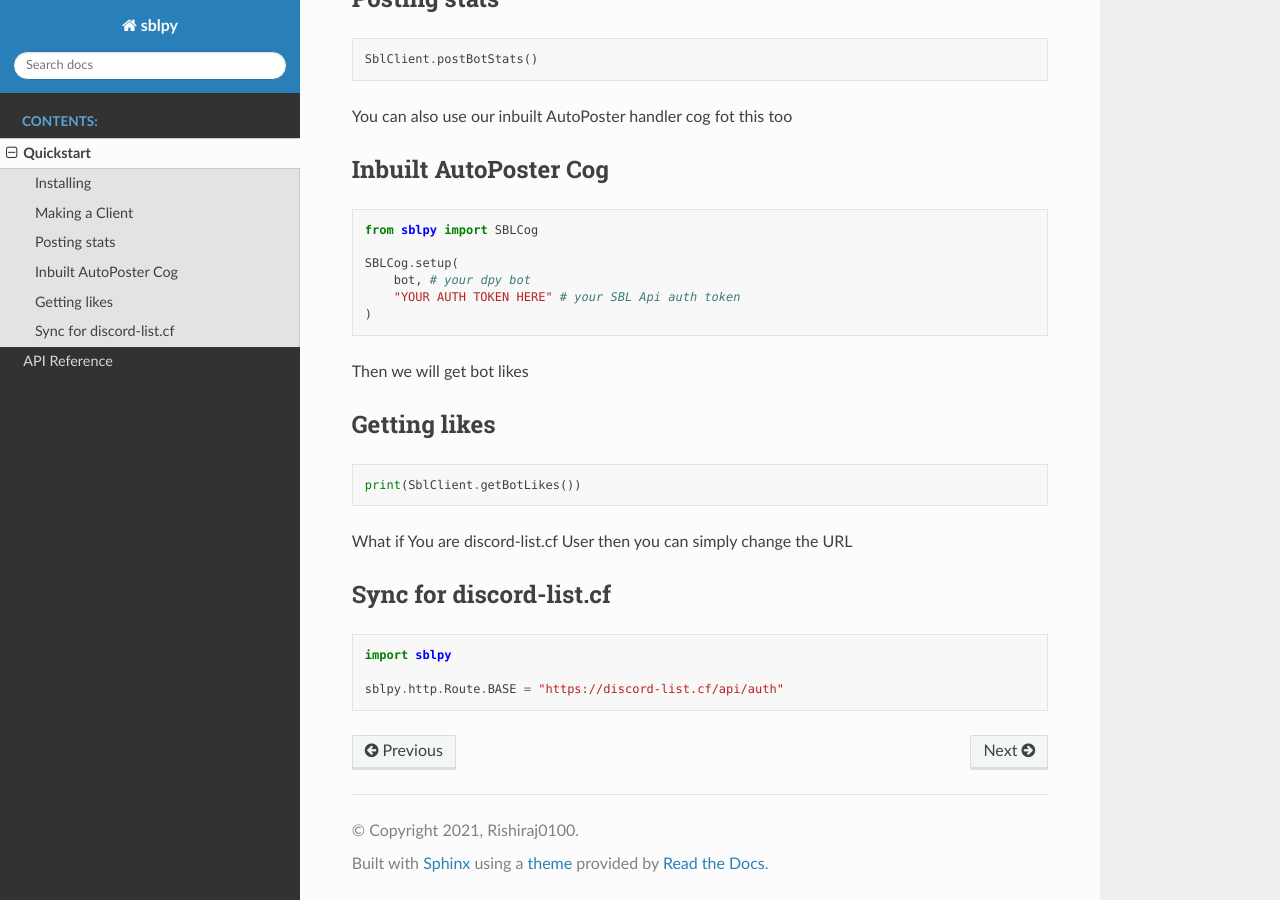
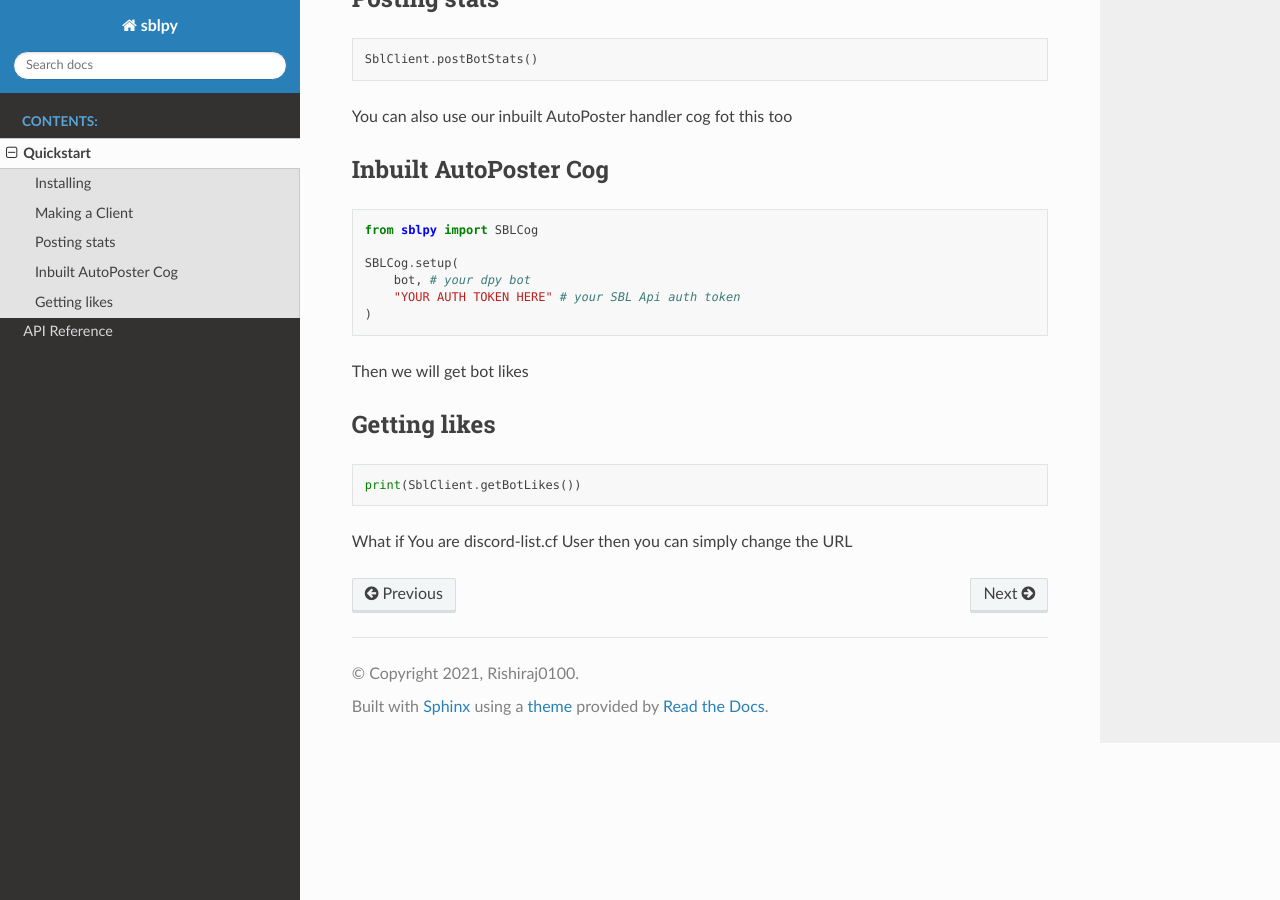
Before and after one commit to Rishiraj0100/SBL.py, a Sphinx documentation site: the page built from docs/quickstart.rst, in a window 1280 px wide and 900 px high, scrolled down 601 px. Built offline with Sphinx 7.4.7 and the Read the Docs theme 2.0.0, drawn with Linux system fonts in a browser that asks for light colours; the version number could not be read and is left out.

Commit message:
Update quickstart.rst

```diff
--- a/docs/quickstart.rst
+++ b/docs/quickstart.rst
@@ -59,12 +59,3 @@ Getting likes
 
 What if You are discord-list.cf User
 then you can simply change the URL
-
-Sync for discord-list.cf
--------------------------
-
-.. code-block:: python3
-
-    import sblpy
-
-    sblpy.http.Route.BASE = "https://discord-list.cf/api/auth"
```
